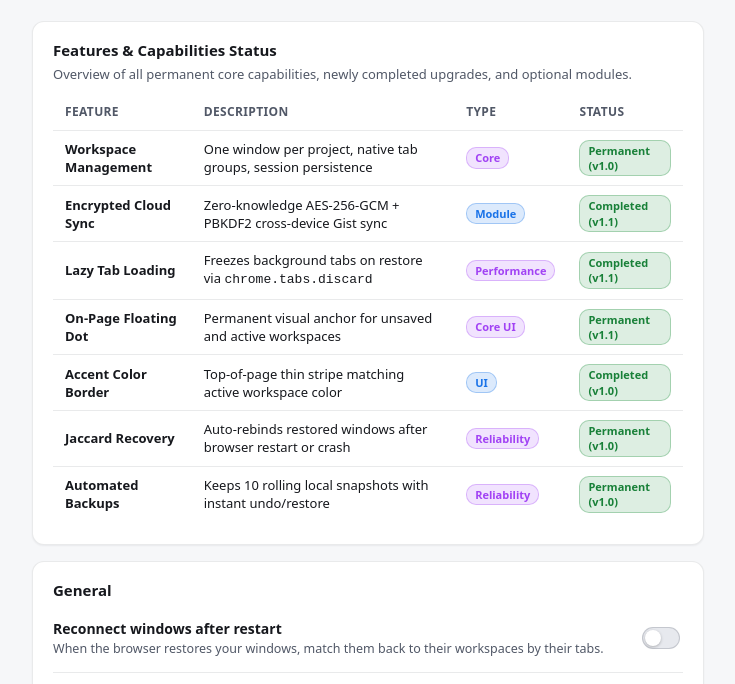
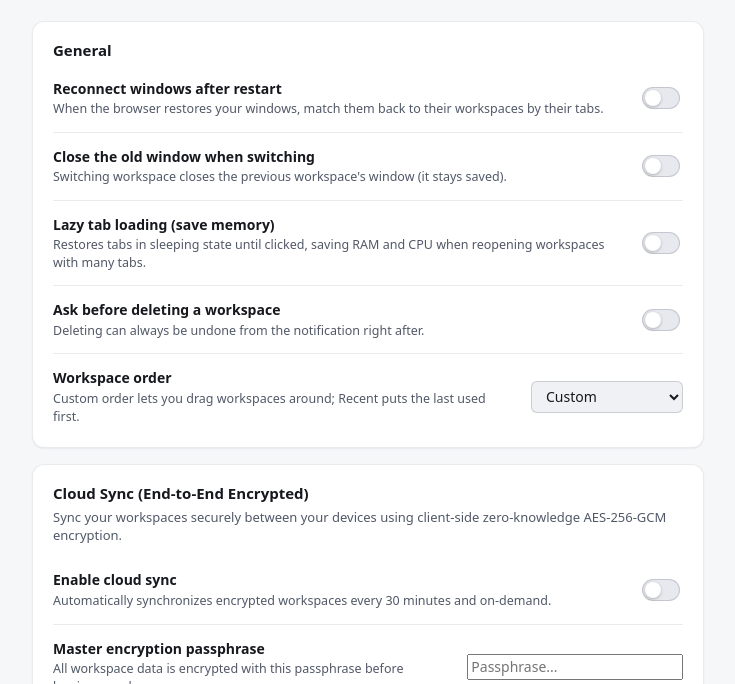
Before and after one commit to Scrooge-777/tabroost, a website with bundled scripts: page src/options/options.html in a window 1280 px wide. Shown: the part 97-781 px from the top of the page, without its empty margins (272-1007 px from the left). Built offline with nearby package versions, Linux system fonts and the light colour scheme; no server answers.

Commit message:
style: remove entire features and capabilities status section from settings

```diff
--- a/src/options/options.html
+++ b/src/options/options.html
@@ -16,66 +16,6 @@
     </header>
 
     <main class="sections">
-      <!-- Feature Capabilities Matrix -->
-      <section class="card" aria-labelledby="h-matrix">
-        <h2 id="h-matrix">Features &amp; Capabilities Status</h2>
-        <p class="card-desc">Overview of all permanent core capabilities, newly completed upgrades, and optional modules.</p>
-        <table class="feature-table">
-          <thead>
-            <tr>
-              <th>Feature</th>
-              <th>Description</th>
-              <th>Type</th>
-              <th>Status</th>
-            </tr>
-          </thead>
-          <tbody>
-            <tr>
-              <td><strong>Workspace Management</strong></td>
-              <td>One window per project, native tab groups, session persistence</td>
-              <td><span class="tag is-perm">Core</span></td>
-              <td><span class="tag is-done">Permanent (v1.0)</span></td>
-            </tr>
-            <tr>
-              <td><strong>Encrypted Cloud Sync</strong></td>
-              <td>Zero-knowledge AES-256-GCM + PBKDF2 cross-device Gist sync</td>
-              <td><span class="tag is-opt">Module</span></td>
-              <td><span class="tag is-done">Completed (v1.1)</span></td>
-            </tr>
-            <tr>
-              <td><strong>Lazy Tab Loading</strong></td>
-              <td>Freezes background tabs on restore via <code>chrome.tabs.discard</code></td>
-              <td><span class="tag is-perm">Performance</span></td>
-              <td><span class="tag is-done">Completed (v1.1)</span></td>
-            </tr>
-            <tr>
-              <td><strong>On-Page Floating Dot</strong></td>
-              <td>Permanent visual anchor for unsaved and active workspaces</td>
-              <td><span class="tag is-perm">Core UI</span></td>
-              <td><span class="tag is-done">Permanent (v1.1)</span></td>
-            </tr>
-            <tr>
-              <td><strong>Accent Color Border</strong></td>
-              <td>Top-of-page thin stripe matching active workspace color</td>
-              <td><span class="tag is-opt">UI</span></td>
-              <td><span class="tag is-done">Completed (v1.0)</span></td>
-            </tr>
-            <tr>
-              <td><strong>Jaccard Recovery</strong></td>
-              <td>Auto-rebinds restored windows after browser restart or crash</td>
-              <td><span class="tag is-perm">Reliability</span></td>
-              <td><span class="tag is-done">Permanent (v1.0)</span></td>
-            </tr>
-            <tr>
-              <td><strong>Automated Backups</strong></td>
-              <td>Keeps 10 rolling local snapshots with instant undo/restore</td>
-              <td><span class="tag is-perm">Reliability</span></td>
-              <td><span class="tag is-done">Permanent (v1.0)</span></td>
-            </tr>
-          </tbody>
-        </table>
-      </section>
-
       <section class="card" aria-labelledby="h-general">
         <h2 id="h-general">General</h2>
 
```
